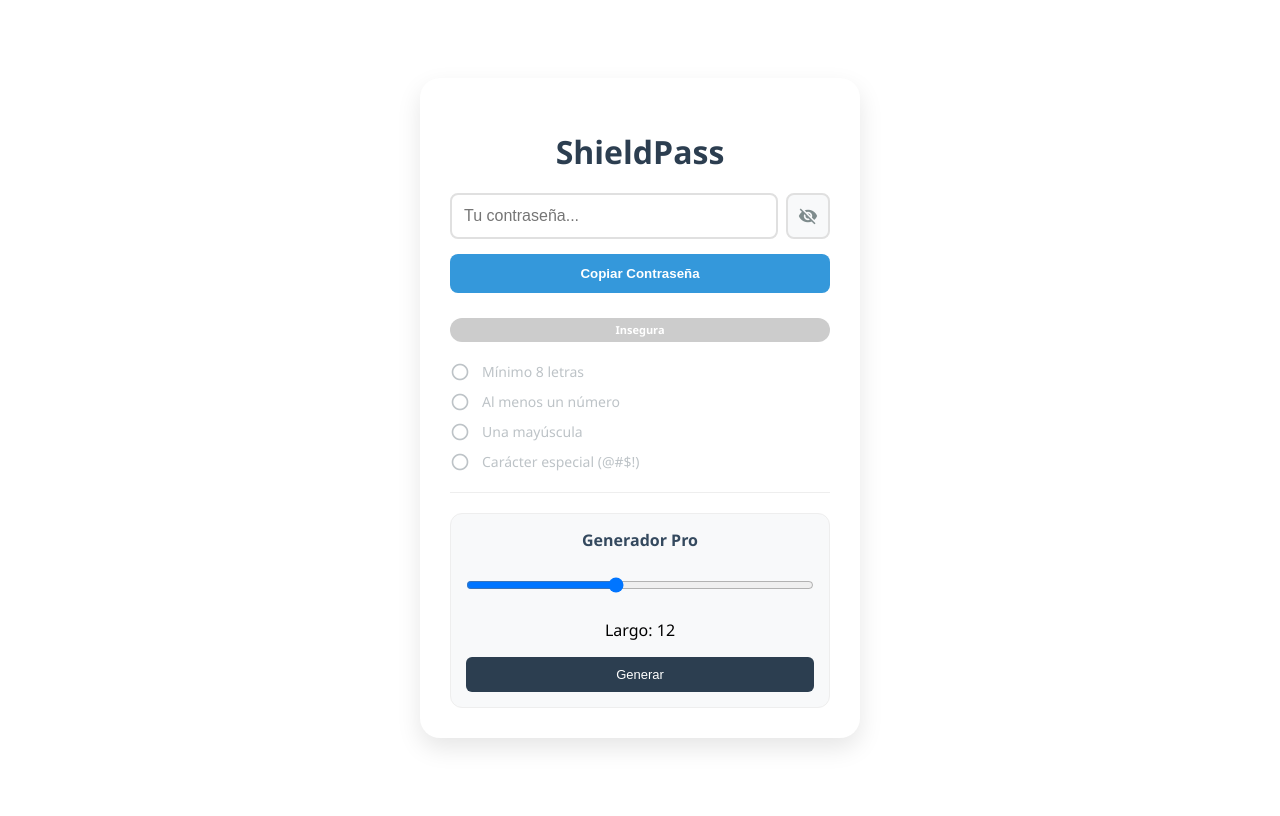
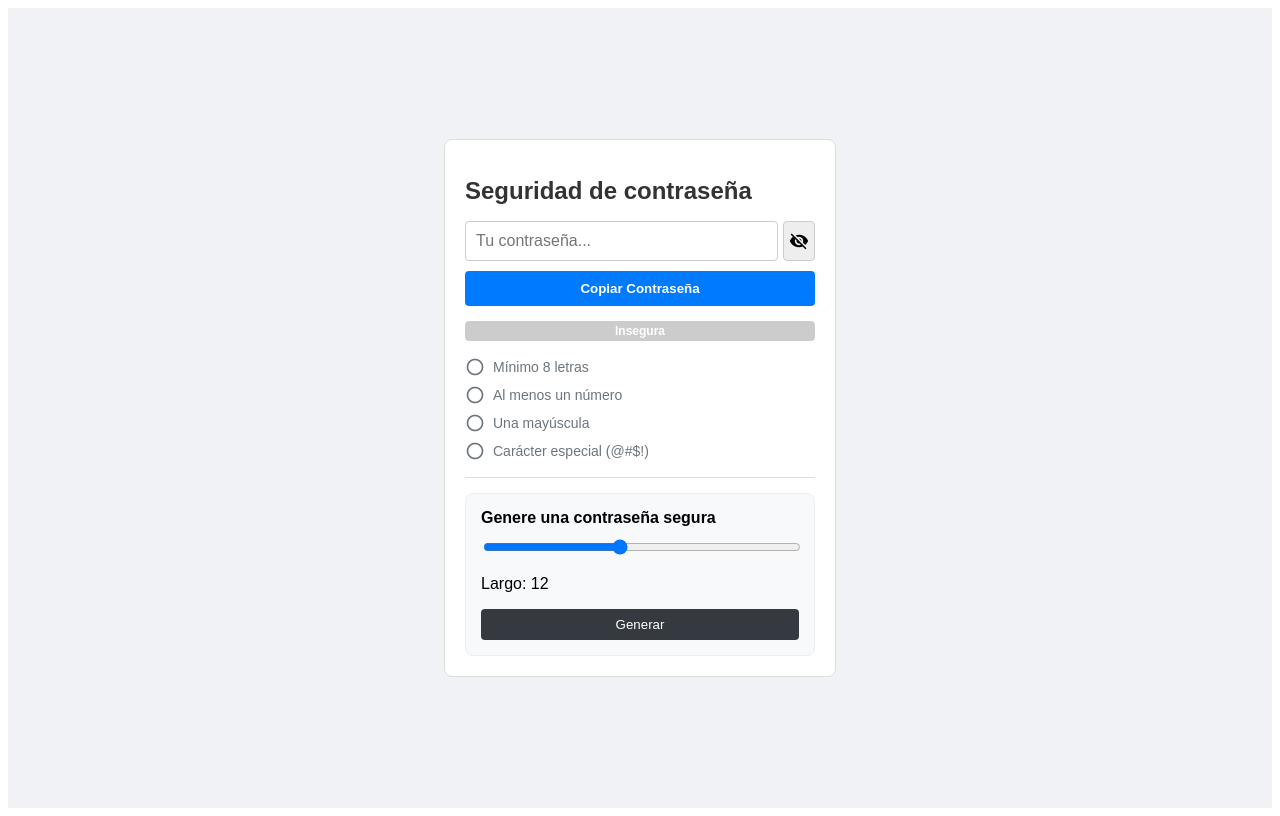
Before and after one commit to m-robledo/Tp2-RobledoMateo, a React (Vite) app: page / in a window 1280 px wide. Built offline with nearby package versions, Linux system fonts and the light colour scheme.

Commit message:
listo para vercel

```diff
--- a/src/App.css
+++ b/src/App.css
@@ -3,141 +3,129 @@
   justify-content: center;
   align-items: center;
   min-height: 100vh;
-  background: linear-gradient(135s, #f5f7fa 0%, #c3cfe2 100%);
-  font-family: 'Segoe UI', Tahoma, Geneva, Verdana, sans-serif;
+  background-color: #f0f2f5;
+  font-family: Arial, sans-serif;
 }
+
 .app-card {
   background: white;
-  padding: 30px;
-  border-radius: 20px;
-  box-shadow: 0 10px 25px rgba(0,0,0,0.1);
-  width: 380px;
-  text-align: center;
+  padding: 20px;
+  border: 1px solid #ddd;
+  border-radius: 8px;
+  width: 350px;
 }
 
 h1 {
-  color: #2c3e50;
-  margin-bottom: 20px;
+  color: #333;
+  font-size: 24px;
 }
+
 .input-container {
   display: flex;
-  gap: 8px;
-  margin-bottom: 15px;
+  gap: 5px;
+  margin-bottom: 10px;
 }
 
 input[type="text"],
 input[type="password"] {
   flex: 1;
-  padding: 12px;
-  border: 2px solid #e0e0e0;
-  border-radius: 8px;
+  padding: 10px;
+  border: 1px solid #ccc;
+  border-radius: 4px;
   font-size: 16px;
-  transition: border-color 0.3s;
 }
-input:focus {
-  outline: none;
-  border-color: #3498db;
-}
+
 .btn-icon {
-  background: #f8f9fa;
-  border: 2px solid #e0e0e0;
-  border-radius: 8px;
+  background: #eee;
+  border: 1px solid #ccc;
+  border-radius: 4px;
   cursor: pointer;
-  color: #7f8c8d;
+  padding: 5px;
   display: flex;
   align-items: center;
-  padding: 0 10px;
 }
+
 .btn-copy {
   width: 100%;
-  padding: 12px;
-  background-color: #3498db;
+  padding: 10px;
+  background-color: #007bff;
   color: white;
   border: none;
-  border-radius: 8px;
+  border-radius: 4px;
+  cursor: pointer;
+  margin-bottom: 15px;
   font-weight: bold;
-  cursor: pointer;
-  margin-bottom: 25px;
-  transition: background 0.3s;
 }
 
-.btn-copy:hover {
-  background-color: #2980b9;
-}
 .barra-fondo {
-  height: 24px;
-  background-color: #ecf0f1;
-  border-radius: 12px;
+  height: 20px;
+  background-color: #e9ecef;
+  border-radius: 4px;
+  margin-bottom: 15px;
   overflow: hidden;
-  margin-bottom: 20px;
 }
 
 .barra-progreso {
   height: 100%;
   color: white;
-  font-size: 11px;
-  font-weight: bold;
+  font-size: 12px;
+  text-align: center;
+  border-radius: 4px;
   display: flex;
   align-items: center;
   justify-content: center;
-  transition: width 0.5s ease-in-out, background-color 0.5s;
+  font-weight: bold;
 }
+
 .lista-check {
   list-style: none;
   padding: 0;
-  margin: 20px 0;
   text-align: left;
 }
+
 .lista-check li {
   display: flex;
   align-items: center;
-  gap: 12px;
-  margin-bottom: 10px;
+  gap: 8px;
+  margin-bottom: 8px;
   font-size: 14px;
-  transition: 0.3s;
 }
-.cumplido {
-  color: #27ae60;
-  font-weight: 500;
-}
-.pendiente {
-  color: #bdc3c7;
-}
+
+.cumplido { color: #28a745; }
+.pendiente { color: #6c757d; }
+
 .material-icons {
   font-size: 20px;
 }
+
 .generador-box {
   background-color: #f8f9fa;
   padding: 15px;
-  border-radius: 12px;
-  margin-top: 10px;
   border: 1px solid #eee;
+  border-radius: 8px;
 }
+
 .generador-box h3 {
   font-size: 16px;
-  margin-top: 0;
-  color: #34495e;
+  margin: 0 0 10px 0;
 }
+
 .generador-box input[type="range"] {
   width: 100%;
-  margin: 10px 0;
+}
+
+.generador-box button {
+  background-color: #343a40;
+  color: white;
+  border: none;
+  padding: 8px;
+  border-radius: 4px;
+  width: 100%;
   cursor: pointer;
 }
-.generador-box button {
-  background-color: #2c3e50;
-  color: white;
-  border: none;
-  padding: 10px;
-  border-radius: 6px;
-  width: 100%;
-  cursor: pointer;
-  font-size: 13px;
-}
-.generador-box button:hover {
-  background-color: #1a252f;
-}
+
 hr {
   border: 0;
-  border-top: 1px solid #eee;
-  margin: 20px 0;
+  border-top: 1px solid #ddd;
+  margin: 15px 0;
 }
--- a/src/App.jsx
+++ b/src/App.jsx
@@ -1,5 +1,6 @@
 import React, { useState } from 'react';
 import './App.css';
+
 function RequisitoItem({ cumplido, texto }) {
   return (
     <li className={cumplido ? "cumplido" : "pendiente"}>
@@ -44,6 +45,7 @@ function BarraFortaleza({ nivel }) {
     </div>
   );
 }
+
 function Generador({ alGenerar }) {
   const [largo, setLargo] = useState(12);
 
@@ -58,7 +60,7 @@ function Generador({ alGenerar }) {
 
   return (
     <div className="generador-box">
-      <h3>Generador Pro</h3>
+      <h3>Genere una contraseña segura</h3>
       <input type="range" min="6" max="20" value={largo} onChange={(e) => setLargo(e.target.value)} />
       <p>Largo: {largo}</p>
       <button onClick={crearPassword}>Generar</button>
@@ -70,6 +72,7 @@ export default function App() {
   const [password, setPassword] = useState("");
   const [mostrar, setMostrar] = useState(false);
   const [copiado, setCopiado] = useState(false);
+
   const validaciones = {
     largo: password.length >= 8,
     numero: /\d/.test(password),
@@ -89,7 +92,7 @@ export default function App() {
   return (
     <div className="main-container">
       <div className="app-card">
-        <h1>ShieldPass</h1>
+        <h1>Seguridad de contraseña</h1>
 
         <div className="input-container">
           <input
```
